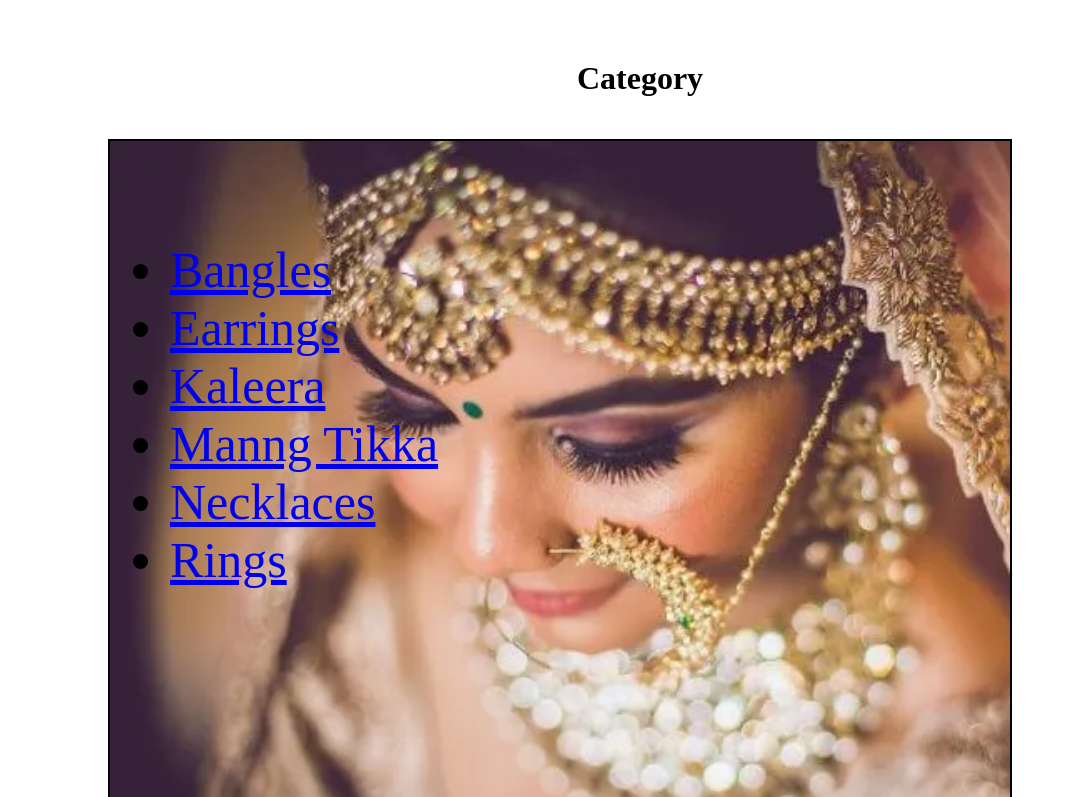
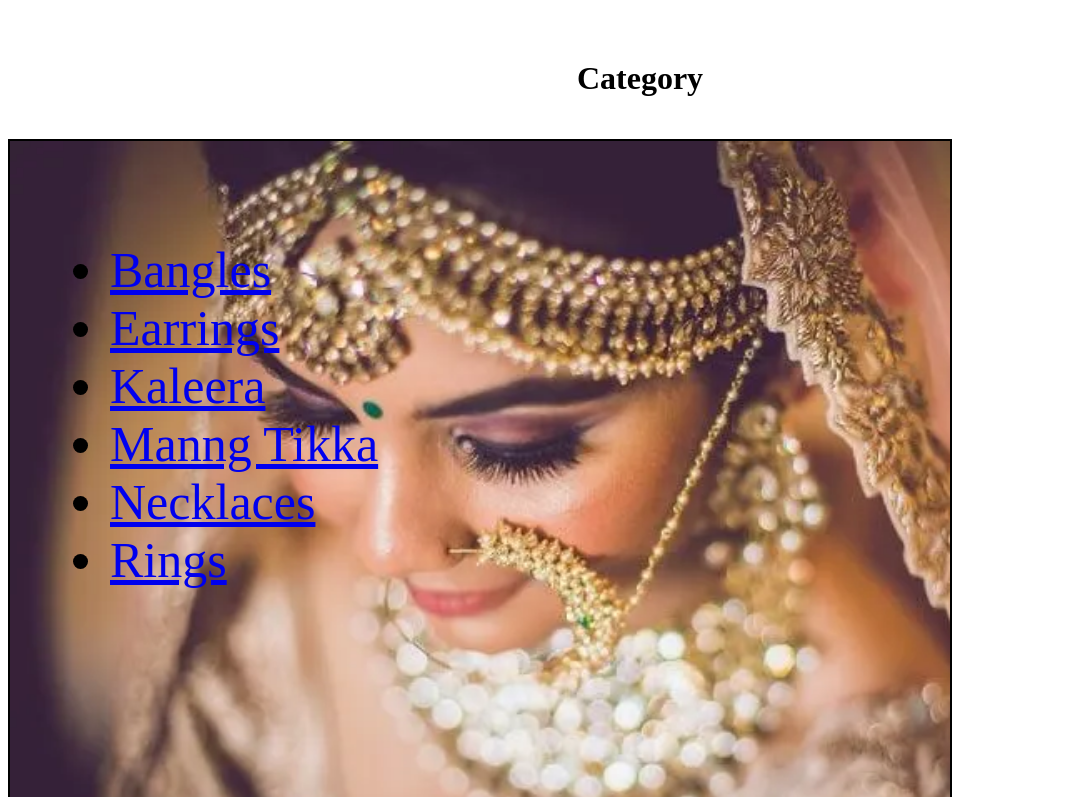
Before and after one commit to AnkurSainiAns/shringar_code, a plain HTML site: page index.html in a window 1280 px wide. Shown: the part 3340-4137 px from the top of the page, without its empty margins (0-1067 px from the left). Drawn offline with Linux system fonts and the light colour scheme.

Commit message:
new update

```diff
--- a/style.css
+++ b/style.css
@@ -280,7 +280,7 @@ nav {
     /* margin-left: 200px; */
     background-image: url(lead-indian-bridal-makeup-fotowalle.webp);
     background-size: cover;
-    margin-left: 100px;
+    padding-left: 40px;
 
 }
 .lis{
```
